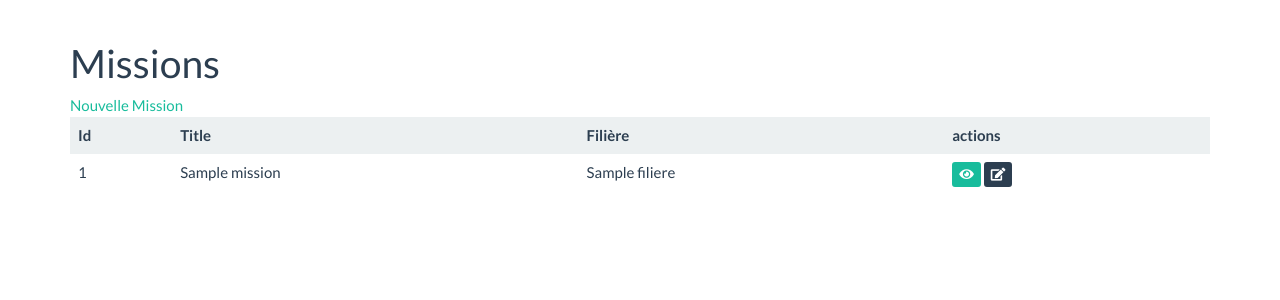
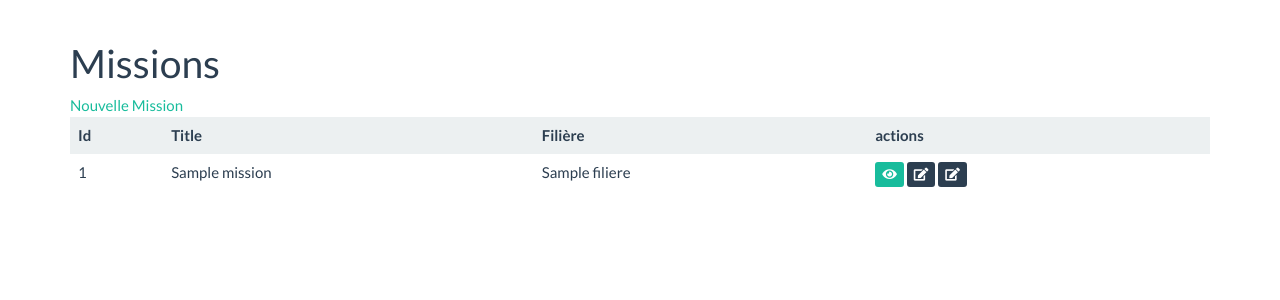
Before and after one commit to Johnderirol/Epidex, a Symfony app: template templates/admin/competences/mission/index.html.twig in a window 1280 px wide. Shown: the part 62-362 px from the top of the page. Run offline with Twig, Linux system fonts and the light colour scheme; the template is opened without the code that fills it: most values are stand-ins (such as "Sample title", 1, 10 or a date in 2020); some libraries are stand-ins or nearby versions.

Commit message:
securité des routes

```diff
--- a/src/Controller/EvaluationController.php
+++ b/src/Controller/EvaluationController.php
@@ -157,9 +157,8 @@ class EvaluationController extends AbstractController
     /**
      * Permet de suppimer une évaluation
      * @Route("/admin/delete_evaluation/{id}", name="evaluation_delete")
-     * @IsGranted("ROLE_ADMIN")
      * @Route("/manager/delete_evaluation/{id}", name="manager_evaluation_delete")
-     * @IsGranted("ROLE_MANAGER")
+     * @Security("is_granted('ROLE_ADMIN') or is_granted('ROLE_MANAGER')")
      * @param Evaluation $evaluation
      * @param EntityManagerInterface $manager
      * @return Response
--- a/templates/admin/competences/mission/index.html.twig
+++ b/templates/admin/competences/mission/index.html.twig
@@ -25,6 +25,7 @@
                 <td>
                     <a href="{{ path('mission_show', {'id': mission.id}) }}" class="btn btn-success btn-xs" title="Voir"><i class="fas fa-eye"></i></a>
                     <a href="{{ path('mission_edit', {'id': mission.id}) }}" class="btn btn-primary btn-xs" title="Modifier"><i class="fas fa-edit"></i></a>
+                    <a href="{{ path('mission_delete', {'id': mission.id}) }}" class="btn btn-primary btn-xs" title="Supprimer"><i class="fas fa-edit"></i></a>
                 </td>
             </tr>
         {% else %}
```
Also changed, not shown: src/Controller/EtoileController.php (+5 -13 lines), src/Controller/PDIController.php (+5 -8 lines).
